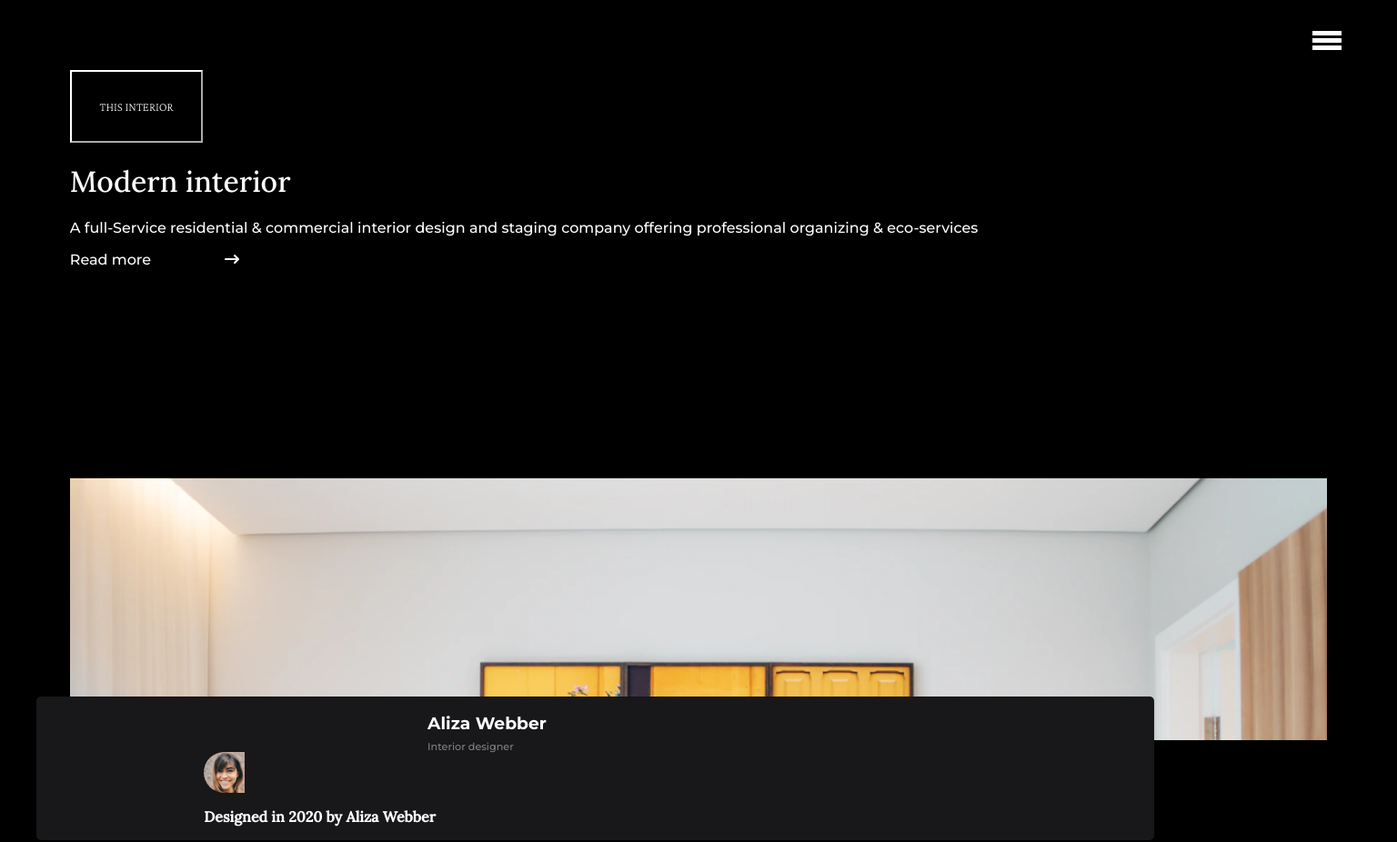
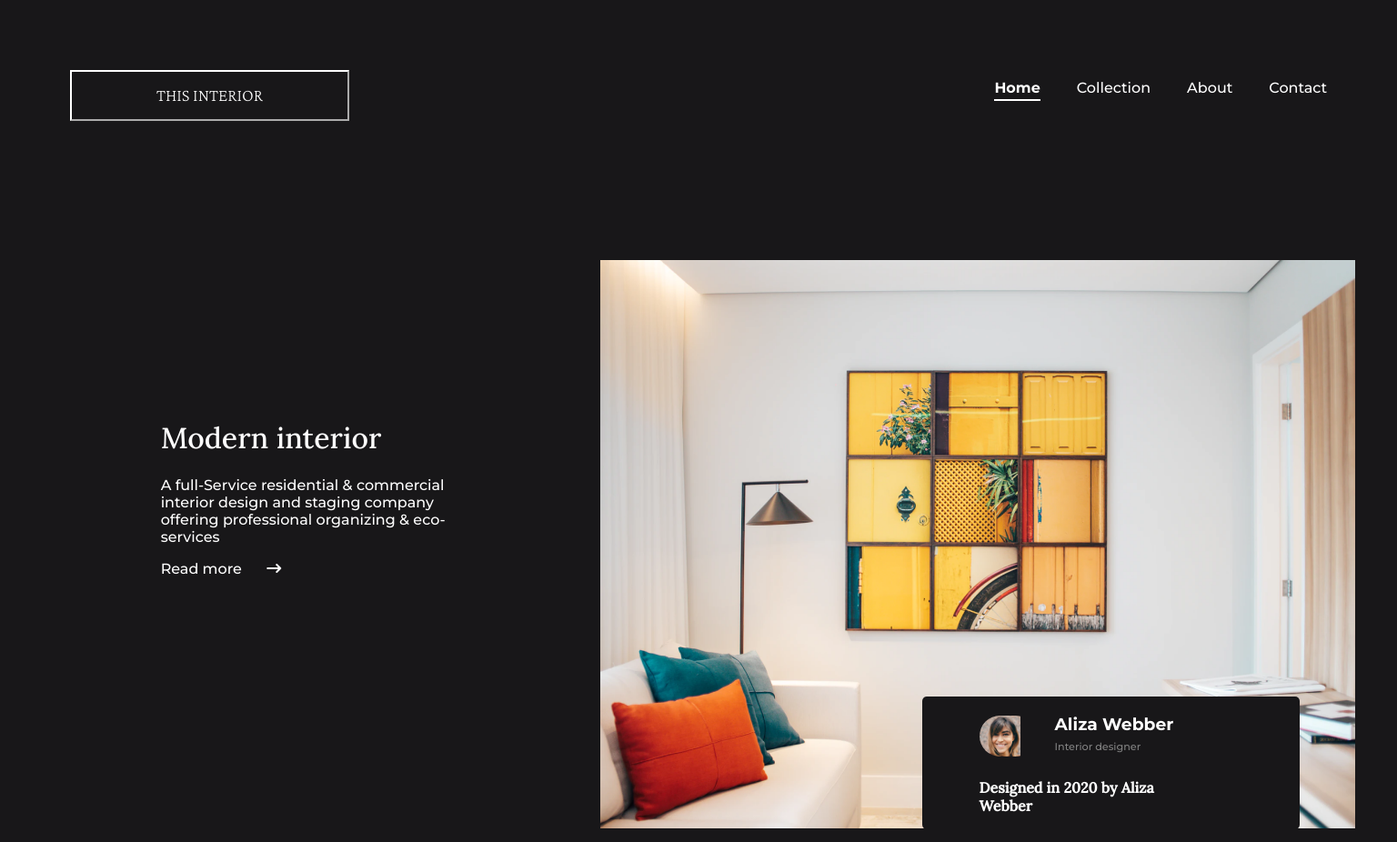
Before and after one commit to mauro4889/interior-consultant-master, a plain HTML site: page index.html in a window 1536 px wide. Shown: the whole page at 91% size. Drawn offline with nearby package versions, Linux system fonts and the light colour scheme.

Commit message:
Se agrego media query

```diff
--- a/index.html
+++ b/index.html
@@ -31,12 +31,11 @@
     <div class="main_container">
         <div class="txt_container">
             <h1>Modern interior</h1>
-            <p>A full-Service residential & commercial interior design and staging company offering professional organizing & eco-services</p>
+            <p>A full-Service residential & commercial interior design and staging company offering professional
+                organizing & eco-services</p>
             <a href="#" class="btn_read_more">Read more <i class="fa-solid fa-arrow-right-long"></i></a>
         </div>
         <div class="img_container">
-            <div class="img_container">
-            </div>
             <div class="designer_container">
                 <div class="img_deco">
                 </div>
--- a/style.css
+++ b/style.css
@@ -1,8 +1,11 @@
+/* ESTILOS DE LA PAGINA */
 @import url('https://fonts.googleapis.com/css2?family=Crimson+Pro:wght@200&family=Lora:wght@500&family=Montserrat:wght@500;700&display=swap');
+
 body {
     margin: 0;
     padding: 0;
-    background-color: black;
+    background-color: #181719;
+    ;
 }
 
 nav {
@@ -13,7 +16,7 @@ nav {
     width: 100vw;
     height: 100vh;
     list-style: none;
-    background: black;
+    background: #181719;
     display: flex;
     flex-direction: column;
     justify-content: center;
@@ -64,29 +67,10 @@ a:visited {
     background-color: white;
 }
 
-.active_line1 {
-    transform: rotate(45deg) translate(-5px, -4px);
-    background-color: antiquewhite;
-}
-
-.active_line2 {
-    opacity: 0;
-    margin-left: -100px;
-}
-
-.active_line3 {
-    transform: rotate(-45deg) translate(2px, 2px);
-    background-color: antiquewhite;
-}
-
-.active_nav {
-    top: 0;
-}
-
 .btn_interior {
     font-family: 'Crimson Pro';
     font-weight: 200;
-    background-color: black;
+    background-color: #181719;
     color: white;
     border-color: white;
     margin-top: 5%;
@@ -134,7 +118,7 @@ a:visited {
 
 .img_deco {
     background: url(./img/photo1.png) no-repeat;
-    background-size: cover;
+    background-size: contain;
     margin: auto;
     width: 90%;
     height: 90%;
@@ -144,7 +128,7 @@ a:visited {
     background-color: #181719;
     width: 80%;
     position: absolute;
-    top: 15em;
+    top: 13em;
     left: 2.5em;
     border-radius: 5px;
     display: flex;
@@ -190,3 +174,119 @@ a:visited {
 .info {
     color: white;
 }
+
+/* ESTILOS A LAS TRANSICIONES*/
+
+.active_line1 {
+    transform: rotate(45deg) translate(-5px, -4px);
+    background-color: antiquewhite;
+}
+
+.active_line2 {
+    opacity: 0;
+    margin-left: -100px;
+}
+
+.active_line3 {
+    transform: rotate(-45deg) translate(2px, 2px);
+    background-color: antiquewhite;
+}
+
+.active_nav {
+    top: 0;
+}
+
+/* MEDIA QUERY */
+
+@media (min-width: 767px){
+    .img_deco{
+        width: 90%;
+        height: 200%;
+    }
+    .info_designer{
+        top: 30em;
+        width: 60%;
+        left: 10em;
+    }
+}
+
+@media (min-width: 1023px){
+
+    nav{
+        display: flex;
+        flex-direction: row-reverse;
+        justify-content: space-between;
+        align-items: center;
+    }
+    .btn_menu{
+        display: none;
+    }
+    .nav_menu{
+        margin-right: 5%;
+        margin-top: 4%;
+        width: 50%;
+        height: 10%;
+        flex-direction: row;
+        justify-content: flex-end;
+        position: static;
+    }
+    .btn_interior{
+        width: 20%;
+        height: 5%;
+        position: static;
+    }
+    .main_container{
+        display: flex;
+        margin-top: 20%;
+    }
+    .img_container{
+        margin-top: 0;
+        width: 50%;
+        position: static;
+    }
+    .txt_container{
+        position: static;
+        width: 50%;
+    }
+    .info_designer{
+        top: 18em;
+        left: 8em;
+    }
+}
+
+@media (min-width: 1365px){
+
+    .btn_interior{
+        height: 2%;
+        padding: 1%;
+        font-size: 120%;
+    }
+
+    .main_container{
+        margin-top: 10%;
+    }
+
+    .info_designer{
+        top: 25em;
+    }
+}
+
+@media (min-width: 1439px){
+    .main_container{
+        justify-content: space-between;
+    }
+    .txt_container{
+        width: 30%;
+        margin-left: 10%;
+        margin-top: 10%;
+    }
+    .img_container{
+        width: 60%;
+
+    }
+    .info_designer{
+        width: 45%;
+        top: 30em;
+        left: 25em;
+    }
+}
```
